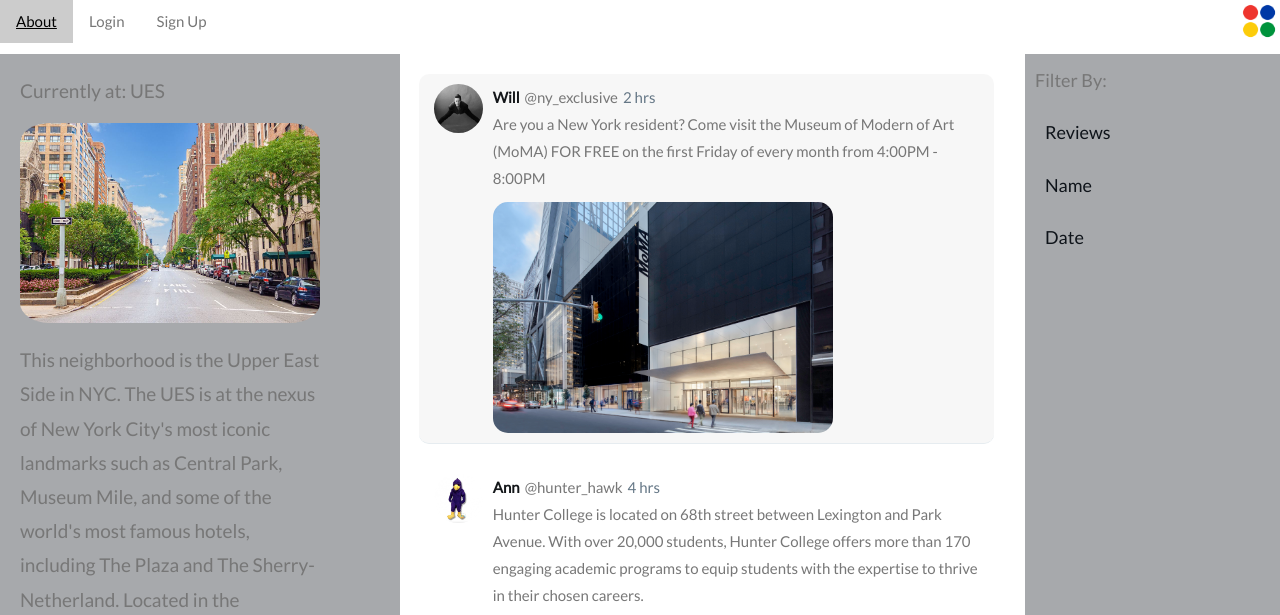
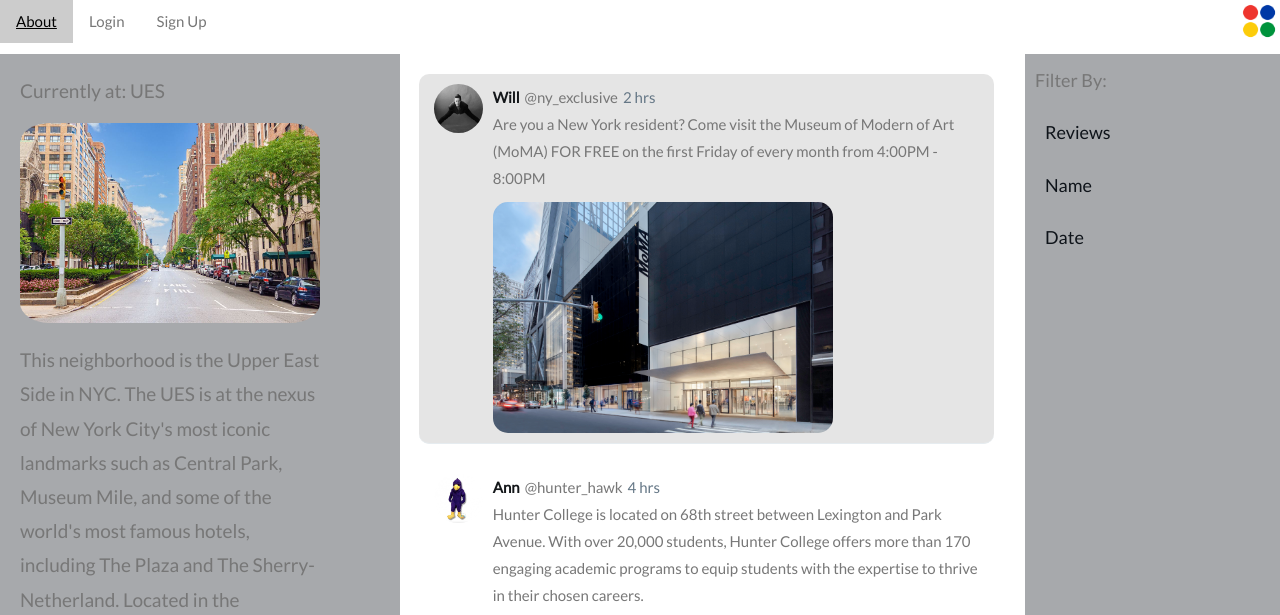
Before and after one commit to emiklap/connectNYC, a Flask app: page /home in a window 1280 px wide, with the pointer over the restyled element; the page is wider, and only the part inside the window is pictured. Shown: the top 615 px of that part. Run offline with Flask 3, Linux system fonts and the light colour scheme; some libraries are stand-ins or nearby versions.

Commit message:
made the posts hover more visible

```diff
--- a/website/templates/home.html
+++ b/website/templates/home.html
@@ -56,7 +56,7 @@
         border-radius: 10px;
     }
     .user-post:hover {
-        background: rgba(0, 0, 0, 0.03);
+        background: rgba(0, 0, 0, 0.100);
         cursor: pointer;
     }
     .user-post__profile-logo{
```
